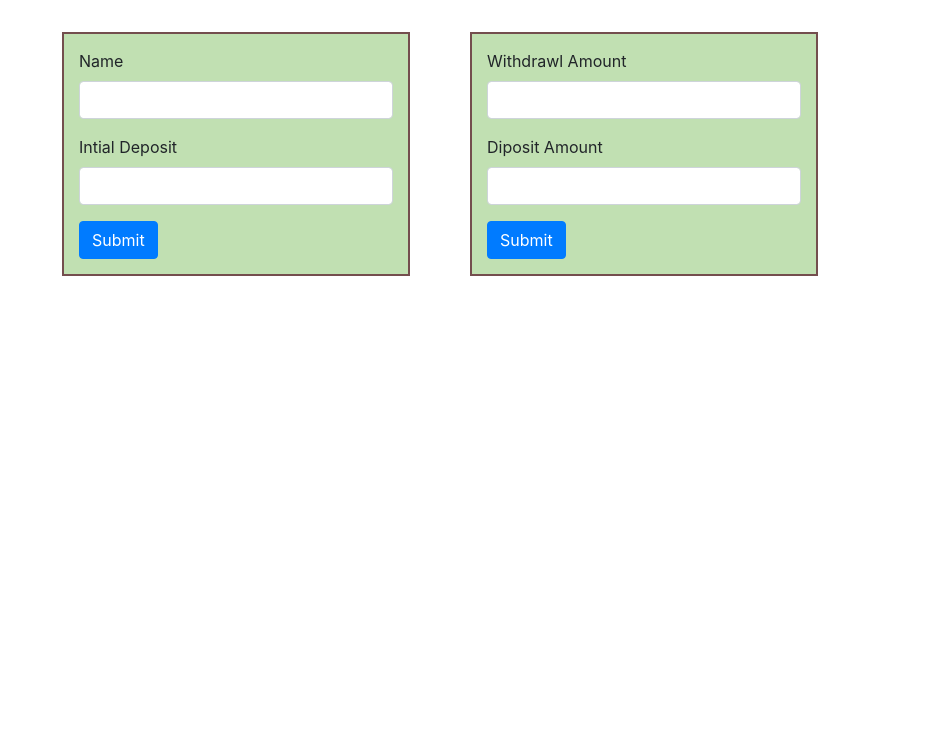
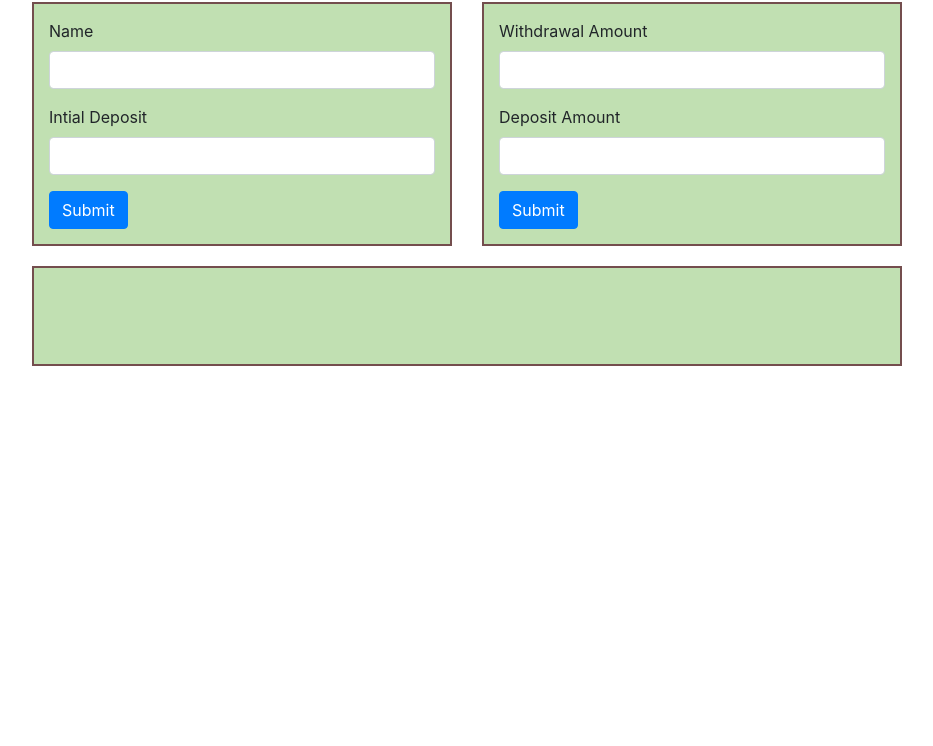
Before and after one commit to nicholassull/bank-account, a plain HTML site: page index.html in a window 1280 px wide. Shown: the part 54-800 px from the top of the page, without its empty margins (173-1106 px from the left). Drawn offline with Linux system fonts and the light colour scheme.

Commit message:
add styling to account-info and use Bootstrap columns

```diff
--- a/css/styles.css
+++ b/css/styles.css
@@ -16,10 +16,26 @@ h1 {
 }
 
 .form-container {
-  float: left;
-  width: 40%;
-  margin: 30px;
+  /* float: left;
+  width: 40%; */
+  /* margin: 30px; */
   padding: 15px;
   border: solid rgb(116, 78, 78) 2px;
   background-color: rgb(193, 224, 178);
 }
+
+.account-container {
+  height: 100px;
+  padding: 15px;
+  margin: 20px 0px;
+  border: solid rgb(116, 78, 78) 2px;
+  background-color: rgb(193, 224, 178);
+}
+
+
+#account-name, #account-balance {
+  background: #fff;
+  border: 1px solid black;
+  border-radius: 2px;
+  padding: 4px 25px;
+}
--- a/index.html
+++ b/index.html
@@ -10,6 +10,10 @@
 <body>
   <div class="container">
     <h1>Bank Account</h1>
+
+    <div class="row">
+
+      <div class='col-md-6'>
         <div id="form-1-container" class="form-container">
           <form id="account-form" class="">
             <div class="form-group">
@@ -23,24 +27,34 @@
             <button type="submit" class="btn btn-primary">Submit</button>
           </form>
         </div>
+      </div>
+
+      <div class='col-md-6'>
         <div id="form-2-container" class="form-container">
           <form id="diposit-withdrawl-form">
             <div class="form-group">
-          <label for="withdrawl-input">Withdrawl Amount</label>
+              <label for="withdrawl-input">Withdrawal Amount</label>
               <input id="withdrawl-input" class="form-control" type="text">
             </div>
             <div class="form-group">
-          <label for="diposit-input">Diposit Amount</label>
+              <label for="diposit-input">Deposit Amount</label>
               <input id="diposit-input" class="form-control" type="text">
             </div>
             <button type="submit" class="btn btn-primary">Submit</button>
           </form>
         </div>
+      </div>
+    </div>
+
+    <div class="row account-container">
+      <div class="col-md-12">
         <div id="info-display" class="hidden">
           <p>Name: <span id="account-name"></span></p>
           <p>Balance: <span id="account-balance"></span></p>
-      <p></p>
         </div>
+      </div>
+    </div>
+
   </div>
 </body>
 </html>
```
Lines whose indentation alone changed are shown as unchanged.
